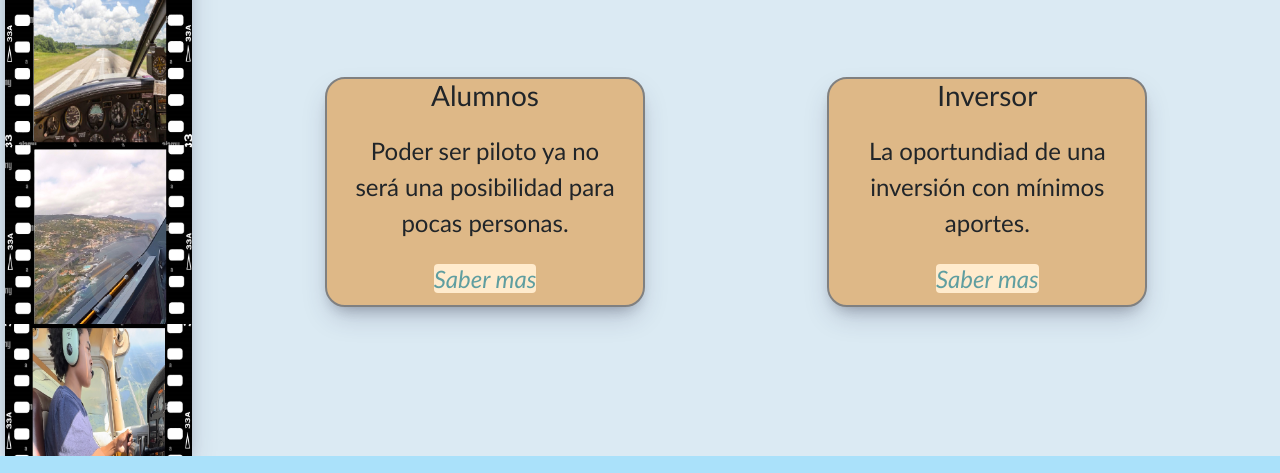
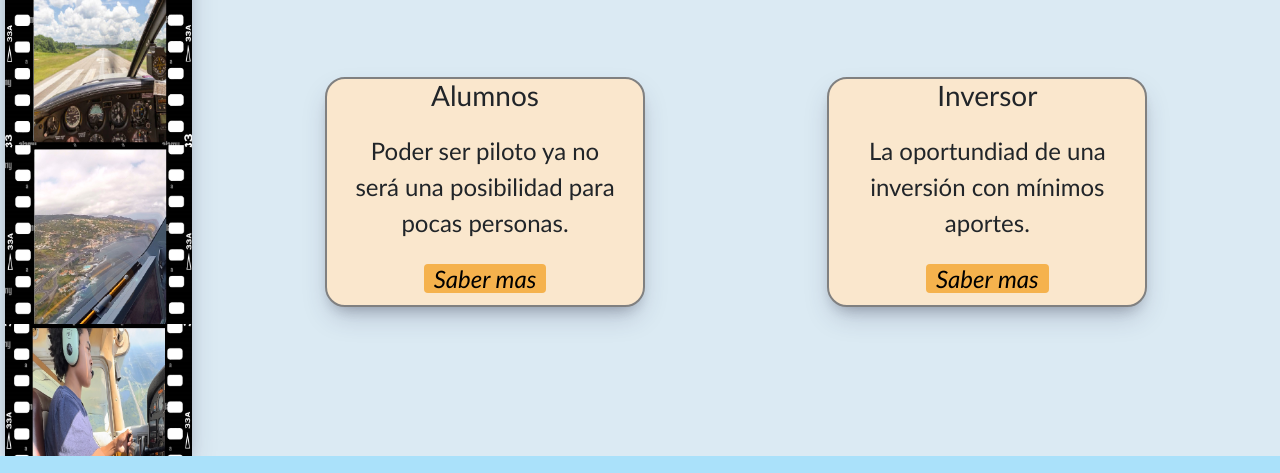
Before and after one commit to ArgusFink/all4sky-coder-dw58465, a website: page index.html in a window 1280 px wide. Shown: the part 1001-1474 px from the top of the page. Drawn offline with nearby package versions, Linux system fonts and the light colour scheme.

Commit message:
Ajuste colores

```diff
--- a/styles/scss/style.scss
+++ b/styles/scss/style.scss
@@ -73,17 +73,18 @@ ul {
             margin: 50px;
             font-size: 24px;
             text-align: center;
-            background-color: burlywood;
+            background-color: #fae7cd;
             box-shadow: $shadow;
             border-radius: 20px;
             border: $border;
 
             a {
                 text-align: center;
-                color: cadetblue;
-                background-color: blanchedalmond;
+                color: #000000;
+                background-color: rgb(245, 178, 77);
                 border-radius: 4px;
                 text-decoration: none;
+                padding: 0 10px;
             }
 
             p {
```
Also changed, not shown: styles/css/style.css, 1 other file.
